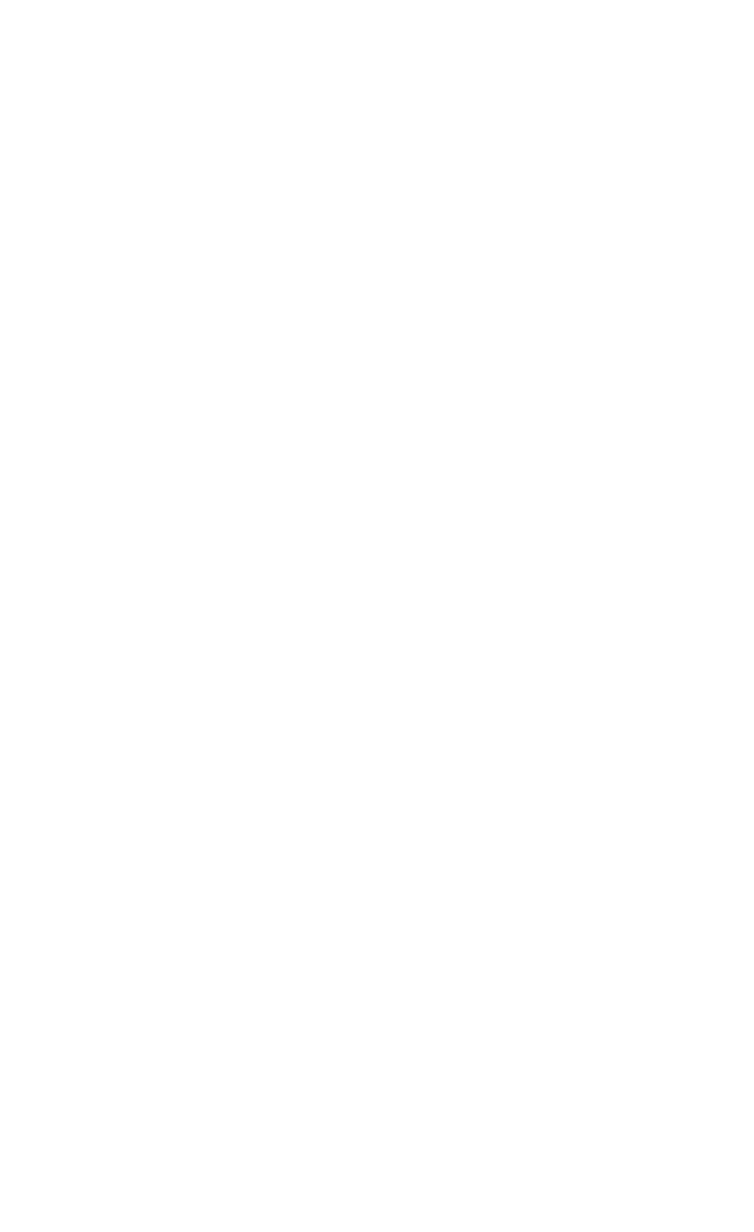
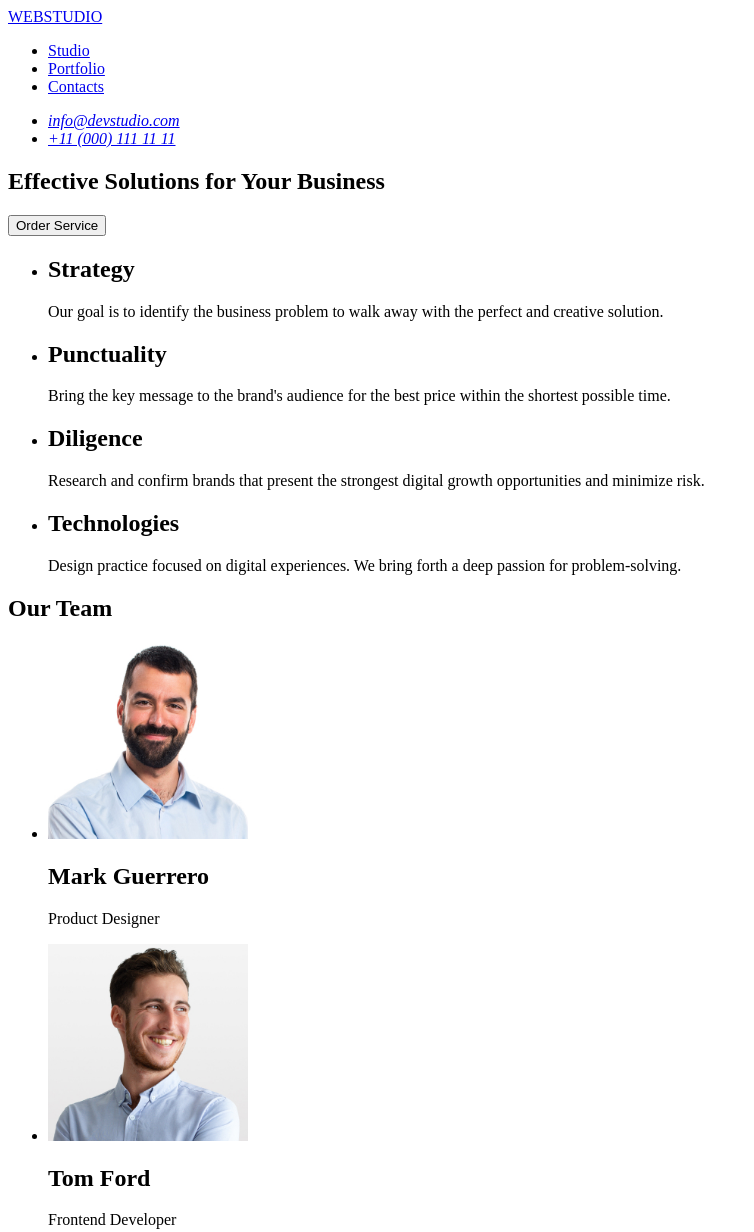
Before and after one commit to AnastasiiaDmytruk/goit-markup-hw-01, a plain HTML site: page index.html in a window 1280 px wide. Shown: the top 1232 px of the page, without its empty margins (0-754 px from the left). Before the commit the page ends 800 px from the top, so only its background shows below. Drawn offline with Linux system fonts and the light colour scheme.

Commit message:
goit-markup-hw-01-01
First homework
First try

```diff
--- a/index.html
+++ b/index.html
@@ -1,11 +1,113 @@
 <!DOCTYPE html>
 <html lang="en">
-<head>
-    <meta charset="UTF-8">
-    <meta name="viewport" content="width=device-width, initial-scale=1.0">
-    <title>Document</title>
-</head>
-<body>
+  <head>
+    <meta charset="UTF-8" >
+    <meta name="viewport" content="width=device-width, initial-scale=1.0" >
+    <title>WebStudio. Effective Solutions for Your Business</title>
+  </head>
+  <body>
+    <header>
+      <nav>
+        <a href="WEBSTUDIO">WEBSTUDIO</a>
+        <ul>
+          <li><a href="#">Studio</a></li>
+          <li><a href="#">Portfolio</a></li>
+          <li><a href="#">Contacts</a></li>
+        </ul>
+      </nav>
 
-</body>
+      <address>
+        <ul>
+          <li>
+            <a href="mailto:info@devstudio.com">info@devstudio.com</a>
+          </li>
+          <li>
+            <a href="tel:+11(000)1111111">+11 (000) 111 11 11</a>
+          </li>
+        </ul>
+      </address>
+    </header>
+
+    <main>
+      <section>
+        <h1>Effective Solutions for Your Business</h1>
+        <button>Order Service</button>
+
+        <ul>
+          <li>
+            <h2>Strategy</h2>
+            <p>
+              Our goal is to identify the business problem to walk away with the
+              perfect and creative solution.
+            </p>
+          </li>
+          <li>
+            <h2>Punctuality</h2>
+            <p>
+              Bring the key message to the brand's audience for the best price
+              within the shortest possible time.
+            </p>
+          </li>
+          <li>
+            <h2>Diligence</h2>
+            <p>
+              Research and confirm brands that present the strongest digital
+              growth opportunities and minimize risk.
+            </p>
+          </li>
+          <li>
+            <h2>Technologies</h2>
+            <p>
+              Design practice focused on digital experiences. We bring forth a
+              deep passion for problem-solving.
+            </p>
+          </li>
+        </ul>
+      </section>
+
+      <section>
+        <h2>Our Team</h2>
+        <ul>
+          <li>
+            <img
+              src="images/img-1.jpg"
+              alt="Image of Mark Guerrero"
+              width="200" >
+            <h2>Mark Guerrero</h2>
+            <p>Product Designer</p>
+          </li>
+          <li>
+            <img src="images/img-2.jpg" alt="Image of Tom Ford" width="200" >
+            <h2>Tom Ford</h2>
+            <p>Frontend Developer</p>
+          </li>
+          <li>
+            <img
+              src="images/img-3.jpg"
+              alt="Image of Camila Garsia"
+              width="200" >
+            <h2>Camila Garsia</h2>
+            <p>Marketing</p>
+          </li>
+          <li>
+            <img
+              src="images/img-4.jpg"
+              alt="Image of Daniel Wilson"
+              width="200" >
+            <h2>Daniel Wilson</h2>
+            <p>UI Designer</p>
+          </li>
+        </ul>
+      </section>
+    </main>
+
+    <footer>
+      <a href="WEBSTUDIO">WEBSTUDIO</a>
+      <p>
+        Increase the flow of customers and<br >
+        sales for your business with digital<br >
+        marketing &amp; growth solutions.
+      </p>
+    </footer>
+  </body>
 </html>
```
Also changed, not shown: images/img-1.jpg (added), images/img-2.jpg (added), images/img-3.jpg (added), images/img-4.jpg (added), 2 other files.
